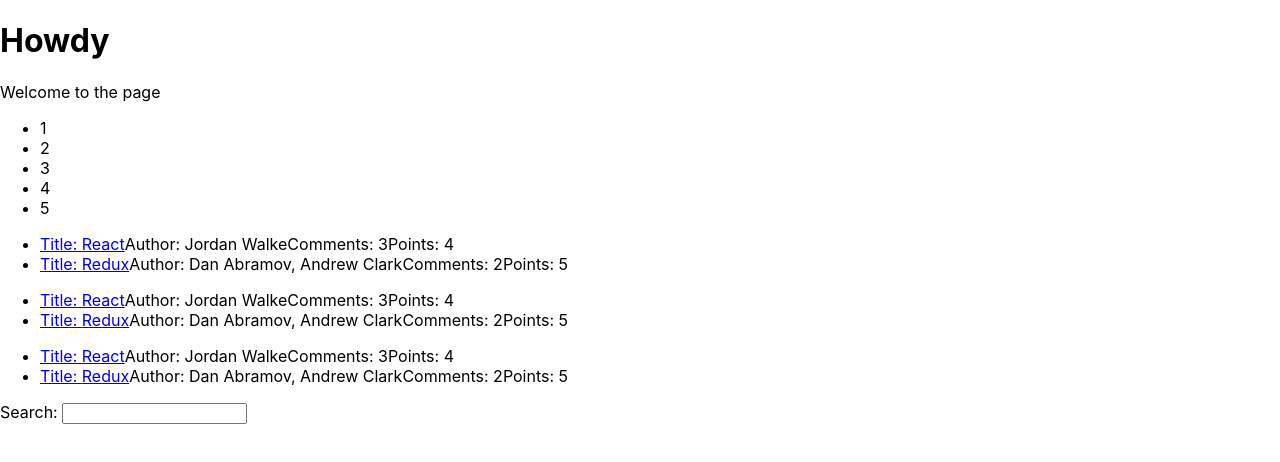
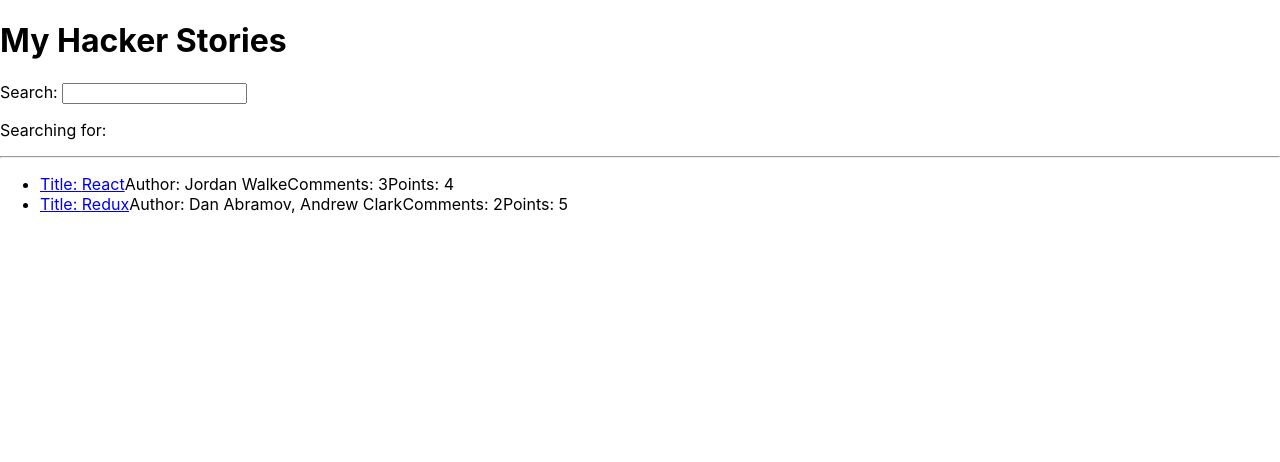
Before and after one commit to MattElks/hacker-stories, a React (Create React App) app: page / in a window 1280 px wide. Shown: the top 462 px of the page. Built offline with nearby package versions, Linux system fonts and the light colour scheme.

Commit message:
callback handlers added

```diff
--- a/src/App.js
+++ b/src/App.js
@@ -1,9 +1,7 @@
 import * as React from "react";
 
-const numArr = [1, 2, 3, 4, 5];
-const arrList = numArr.map((num) => <li>{num}</li>);
-
-const list = [
+const App = () => {
+  const stories = [
     {
       title: "React",
       url: "https://reactjs.org/",
@@ -22,54 +20,56 @@
     },
   ];
 
-function List() {
+  const [searchTerm, setSearchTerm] = React.useState("");
+  const handleSearch = (event) => {
+    setSearchTerm(event.target.value);
+  };
+  /* filter stories by search term */
+  const filterList = stories.filter((story) =>
+    story.title.toLowerCase().match(searchTerm.toLowerCase())
+  );
   return (
-    <ul>
-      {list.map((obj) => {
-        return (
-          <li key={obj.objectID}>
-            <span>
-              <a href={obj.url}>Title: {obj.title}</a>
-            </span>
-            <span>Author: {obj.author}</span>
-            <span>Comments: {obj.num_comments}</span>
-            <span>Points: {obj.points}</span>
-          </li>
+    <div>
+      <h1>My Hacker Stories</h1>
+
+      <Search onSearch={handleSearch} searchTerm={searchTerm} />
+
+      <hr />
+
+      <List list={filterList} />
+    </div>
   );
-      })}
-    </ul>
-  );
-}
+};
 
-function Search() {
+const Search = (props) => {
   return (
     <div>
       <label htmlFor="search">Search: </label>
-      <input id="input" type="text" />
+      <input id="input" type="text" onChange={props.onSearch} />
+      <p>
+        Searching for: <strong>{props.searchTerm}</strong>
+      </p>
     </div>
   );
-}
+};
 
-function Welcome() {
-  return (
-    <div>
-      <h1>Howdy</h1>
-      <p>Welcome to the page</p>
-    </div>
+const List = (props) => (
+  <ul>
+    {props.list.map((obj) => (
+      <Item key={obj.objectID} obj={obj} />
+    ))}
+  </ul>
 );
-}
 
-function App() {
-  return (
-    <div>
-      <Welcome />
-      <ul>{arrList}</ul>
-      <List />
-      <List />
-      <List />
-      <Search />
-    </div>
+const Item = (props) => (
+  <li>
+    <span>
+      <a href={props.obj.url}>Title: {props.obj.title}</a>
+    </span>
+    <span>Author: {props.obj.author}</span>
+    <span>Comments: {props.obj.num_comments}</span>
+    <span>Points: {props.obj.points}</span>
+  </li>
 );
-}
 
 export default App;
```
Lines whose indentation alone changed are shown as unchanged.
